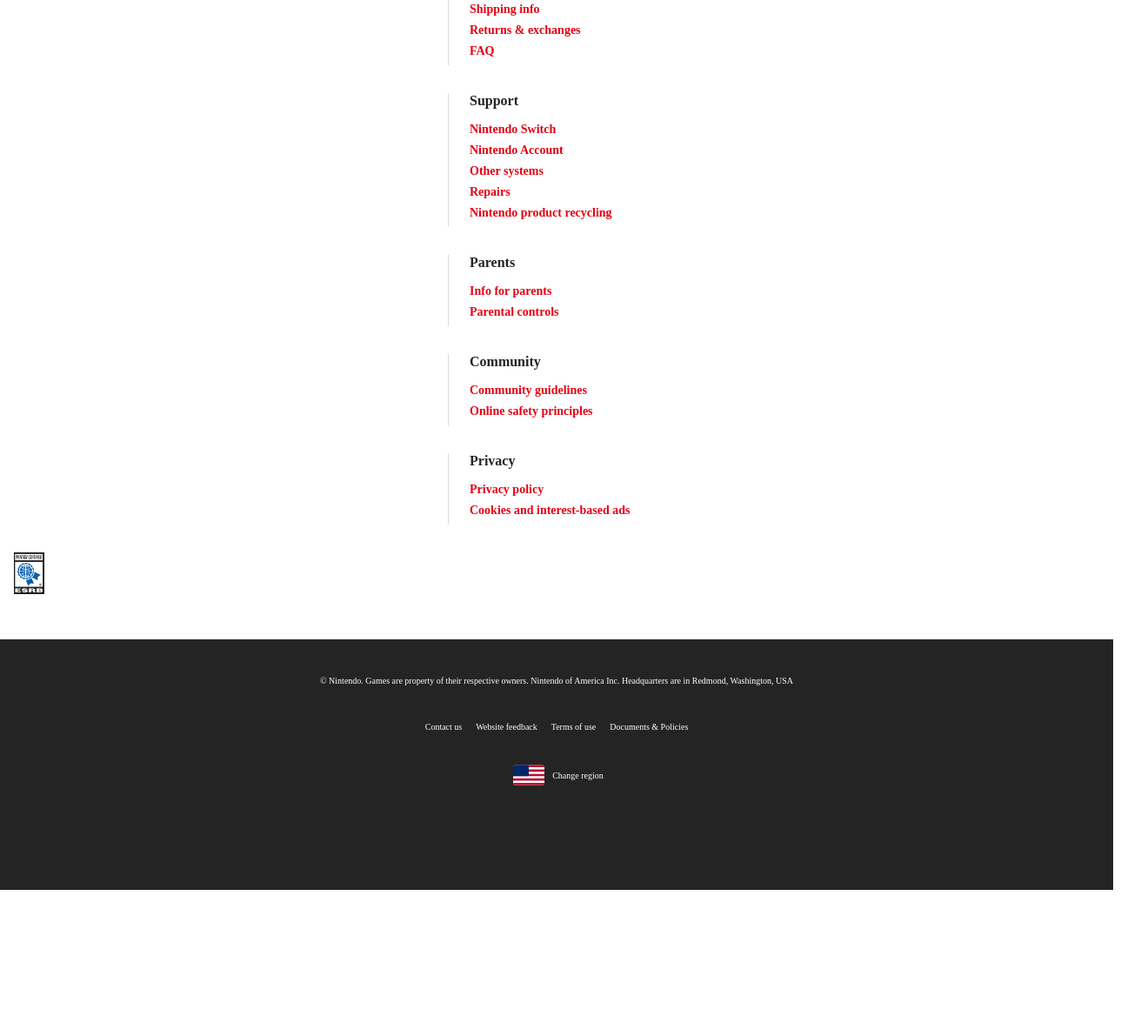
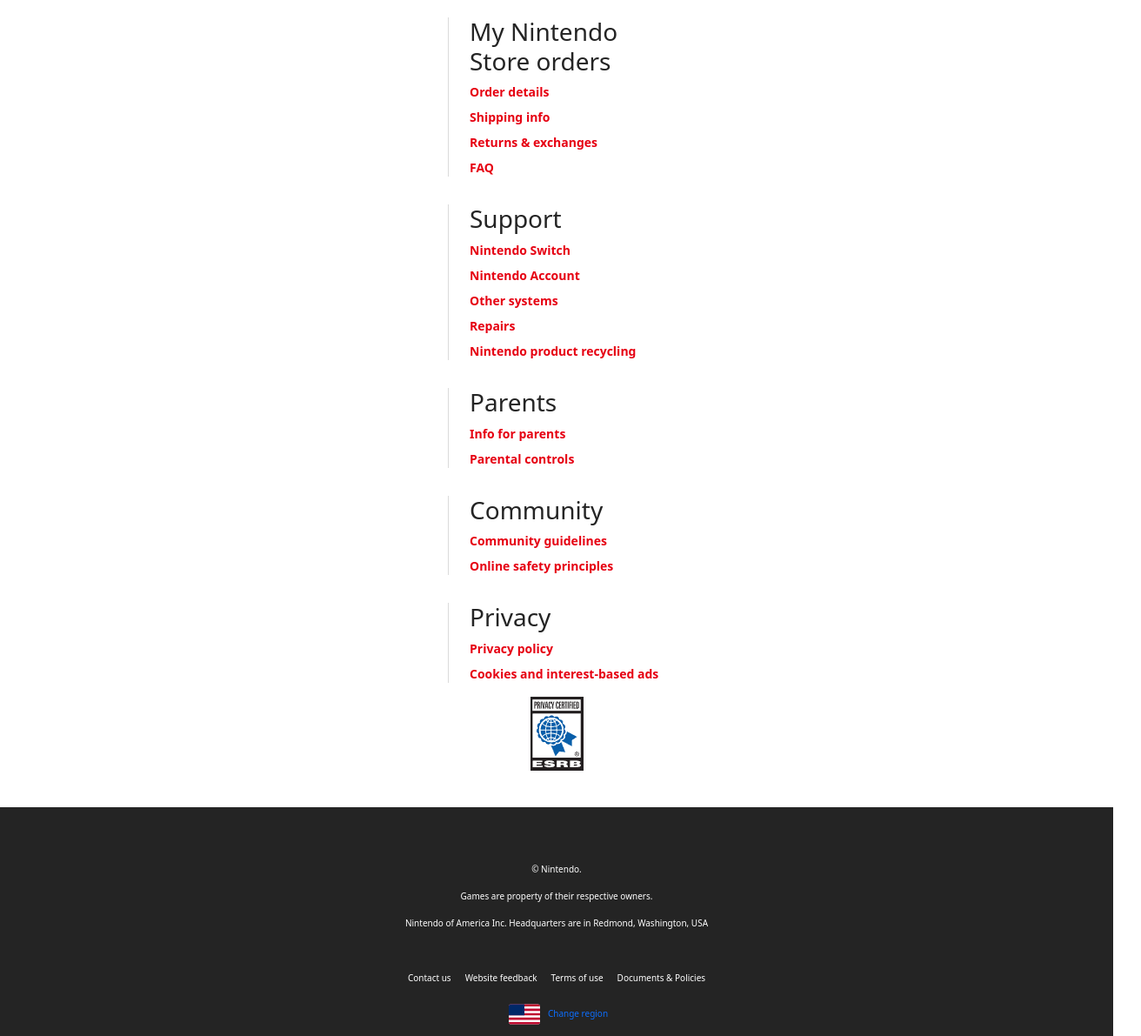
Before and after one commit to Mariowebcs/Nintendo-Team-Project, a plain HTML site: page Footer/index.html in a window 1280 px wide. Shown: the part 625-1816 px from the top of the page at 87% size, 1312 px wide, since content can reach past the window. Before the commit the page ends 1648 px from the top, so only its background shows below. Drawn offline with nearby package versions, Linux system fonts and the light colour scheme.

Commit message:
ConversionToSass

```diff
--- a/Footer/index.html
+++ b/Footer/index.html
@@ -4,8 +4,9 @@
     <meta charset="UTF-8">
     <meta http-equiv="X-UA-Compatible" content="IE=edge">
     <meta name="viewport" content="width=device-width, initial-scale=1.0">
-    <link rel="stylesheet" href="style.css">
+    <link rel="stylesheet" href="stylee.css">
     <link rel="stylesheet" href="https://cdnjs.cloudflare.com/ajax/libs/font-awesome/6.2.1/css/all.min.css" integrity="sha512-MV7K8+y+gLIBoVD59lQIYicR65iaqukzvf/nwasF0nqhPay5w/9lJmVM2hMDcnK1OnMGCdVK+iQrJ7lzPJQd1w==" crossorigin="anonymous" referrerpolicy="no-referrer" />
+    <link rel="stylesheet" href="https://cdn.jsdelivr.net/npm/bootstrap@5.2.3/dist/css/bootstrap.min.css"  integrity="sha384-rbsA2VBKQhggwzxH7pPCaAqO46MgnOM80zW1RWuH61DGLwZJEdK2Kadq2F9CUG65" crossorigin="anonymous">
     <title>Nintendo Official Site: Consoles, Games, News and More</title>
 </head>
 <body>
@@ -14,28 +15,42 @@
     <footer>
         <section class="initial-footer">
             <div class="red-banner">
+                <div>
                     <a href="">
                         <img src="Nintendo.svg.png" alt="Nintendo logo" id="ninlogo">
                     </a>
+                </div>
+                <div class="social">
+                    <div>
                         <a href="https://www.facebook.com/nintendo" alt="Facebook logo" id="faclogo">
                         <i class="fa-brands fa-facebook"></i>
                     </a>
+                    </div>
+                    <div>
                         <a href="https://www.instagram.com/nintendo" alt="Instagram logo" id="instalogo">
                         <i class="fa-brands fa-instagram"></i>
                     </a>
+                    </div>
+                    <div>
                         <a href="https://www.twitter.com/NintendoAmerica" alt="Twitter logo" id="tweetlogo">
                         <i class="fa-brands fa-twitter"></i>
                     </a>
+                    </div>
+                    <div>
                         <a href="https://www.youtube.com/nintendo" alt="Youtube logo" id="youlogo">
                         <i class="fa-brands fa-youtube"></i>
                     </a>
+                    </div>
+                </div>
             </div>
         </section>
         <section class="middle-footer">
             <div class="middle-container">
                 <div class="grid-middle">
                     <div class="about">
+                        <a href="">
                             <h3>About Nintendo</h3>
+                        </a>
                         <ul>
                             <li>
                                 <a href=""> Careers</a>
@@ -46,10 +61,10 @@
                         </ul>
                     </div>
                     <div class="shop">
-                        <h3>
-                           <a href=""> Shop</a>
+                        <a href="">
+                            <h3> Shop</h3>
+                        </a>
 
-                        </h3>
                         <ul>
                             <li>
                                <a href=""> Games</a>
@@ -75,7 +90,9 @@
                         </ul>
                     </div>
                     <div class="my-nintendo">
+                        <a href="">
                             <h3>My Nintendo Store orders</h3>
+                        </a>
                         <ul>
                             <li>
                                <a href=""> Order details</a>
@@ -92,7 +109,9 @@
                         </ul>
                     </div>
                     <div class="support">
+                        <a href="">
                             <h3>Support</h3>
+                        </a>
                         <ul>
                             <li>
                                <a href=""> Nintendo Switch</a>
@@ -112,7 +131,9 @@
                         </ul>
                     </div>
                     <div class="parents">
+                        <a href="">
                             <h3>Parents</h3>
+                        </a>
                         <ul>
                             <li>
                                <a href=""> Info for parents</a>
@@ -123,7 +144,9 @@
                         </ul>
                     </div>
                     <div class="community">
+                        <a href="">
                             <h3>Community</h3>
+                        </a>
                         <ul>
                             <li>
                                <a href=""> Community guidelines</a>
@@ -134,7 +157,9 @@
                         </ul>
                     </div>
                     <div class="privacy">
+                        <a href="">
                             <h3>Privacy</h3>
+                        </a>
                         <ul>
                             <li>
                                <a href=""> Privacy policy</a>
@@ -147,7 +172,7 @@
                 </div>
                 <div class="privacylogo">
                     <a href="" id="privlogo-link">
-                        <img src="LogoPrivacy.png" alt="Privacy logo" id="privlogo-img">
+                        <img src="LogoPrivacy.png" alt="Privacy logo" id="privlogoimg">
                     </a>
                 </div>
             </div>
@@ -156,9 +181,9 @@
             <div class="end-container">
                 <div class="grid-end">
                     <p>
-                        <span>© Nintendo. </span>
-                        <span>Games are property of their respective owners. </span>
-                        <span>Nintendo of America Inc. Headquarters are in Redmond, Washington, USA</span>
+                        <div>© Nintendo. </div>
+                        <div>Games are property of their respective owners. </div>
+                        <div>Nintendo of America Inc. Headquarters are in Redmond, Washington, USA</div>
                     </p>
                     <div class="flexbox-end">
                         <a href="">
@@ -174,6 +199,7 @@
                            <span class="documents"> Documents & Policies</span>
                         </a>
                     </div>
+                    <div class="language-select">
                         <a href="https://www.nintendo.com/regionselector/">
                             <span class="change-region">
                                 <svg xmlns="http://www.w3.org/2000/svg" viewBox="0 0 32 32" xml:space="preserve" width="24" role="presentation" alt="" data-testid="FlagUsaIcon" color="currentColor" size="24"><path d="M29.7 5.7H2.3C1 5.7 0 6.7 0 8v16c0 1.3 1 2.3 2.3 2.3h27.4c1.3 0 2.3-1 2.3-2.3V8c0-1.3-1-2.3-2.3-2.3z" fill="#fff"></path><path fill="#bf0a30" d="M0 10.3h32v2.3H0zM32 8H0c0-1.3 1-2.3 2.3-2.3h27.4C31 5.7 32 6.7 32 8zM32 24H0c0 1.3 1 2.3 2.3 2.3h27.4c1.3 0 2.3-1 2.3-2.3zM0 14.9h32v2.3H0zM0 19.4h32v2.3H0z"></path><path d="M16 17.1H0V8c0-1.3 1-2.3 2.3-2.3H16v11.4z" fill="#002868"></path></svg>
@@ -182,6 +208,7 @@
                         </a>
                     </div>
                 </div>
+            </div>
         </section>
     </footer>
 </body>
--- /dev/null
+++ b/Footer/style.scss
@@ -0,0 +1,157 @@
+$red1: #E60012;
+$red2: #AC000D;
+$color-text: rgb(72, 72, 72);
+$white: rgb(255, 255, 255);
+$black: rgb(36, 36, 36);
+
+body {
+    width: 100%;
+    padding: 0px;
+    margin: 0px;
+    font-size: 16px;
+    color: $color-text;
+}
+
+
+a:visited {
+    color: inherit;
+}
+
+section {
+    display: block;
+}
+
+div {
+    display: block;
+}
+
+
+section.initial-footer {
+    background-color: $red1;
+    color: $white;
+    padding: 2.25rem 1rem ;
+}
+div.red-banner {
+    width: 100%;
+    display: flex;
+    flex-direction: column;
+    align-items: center;
+    a:hover {
+        color: inherit;
+    }
+}
+#ninlogo {
+    width: 240px;
+    height: 75px;
+}
+div.social {
+    display: grid;
+    justify-items: center;
+    width: 73%;
+    grid-template-columns: repeat(4, 1fr);
+    font-size: 32px;
+    padding-top: 10px;
+}
+
+section.middle-footer {
+    padding: 2rem 1rem;
+    background-color: $white;
+}
+div.middle-container {
+    max-width: 90rem;
+    width: 100%;
+    margin-left: auto;
+    margin-right: auto;
+
+}
+div.grid-middle {
+    display: grid;
+    margin: 1rem auto;
+    justify-content: center;
+    grid-template-columns: 15.625rem;
+    row-gap: 2rem;
+    div {
+        border-left: solid 1px rgb(218, 218, 218);
+        padding-left: 1.5rem;
+        font-weight: bold;
+        }
+    div>a {
+        color: rgb(36, 36, 36);
+        text-decoration: none;
+    }
+    div>a:hover {
+        border-bottom: solid 2px rgb(36, 36, 36);
+        transition: 200ms;
+    }
+    ul {
+        font-size: 0.875rem;
+        list-style: none;
+        margin: 0px;
+        padding: 0px;
+
+        li {
+            margin-top: 0.5rem;
+            a {
+                margin: 0em 0em 1em;
+                color: $red1;
+                text-decoration: none;
+            }
+            a:hover {
+                color: $red2;
+                border-bottom: solid 2px $red2;
+                transition: 200ms;
+            }
+        }
+    }
+}
+div.privacylogo {
+    display: flex;
+    justify-content: center;
+    margin-bottom: 10px;
+}
+
+section.end-footer {
+    background-color: $black;
+    color: $white;
+    text-align: center;
+    padding: 2rem 1rem 114px;
+}
+div.end-container {
+    max-width: 90rem;
+    width: 100%;
+    margin-left: auto;
+    margin-right: auto;
+}
+div.grid-end {
+    display: grid;
+    grid-template-columns: 1fr;
+    gap: 1rem;
+    align-items: center;
+    font-size: 0.625rem;
+}
+div.flexbox-end {
+    display: flex;
+    justify-content: center;
+    gap: 1rem;
+    a {
+        text-decoration: none;
+    }
+    a:hover {
+        color: $white;
+        border-bottom: solid 2px $white;
+        transition: 200ms;
+    }
+}
+svg {
+    width: 44px;
+    height: 36px;
+}
+span.change-region {
+    display: inline-flex;
+    align-items: center;
+    justify-content: center;
+}
+
+span.change-region-text {
+    padding-left: 5px;
+}
```
Also changed, not shown: Footer/style.css (deleted), Footer/stylee.css (added), 1 other file. Lines whose indentation alone changed are shown as unchanged.
